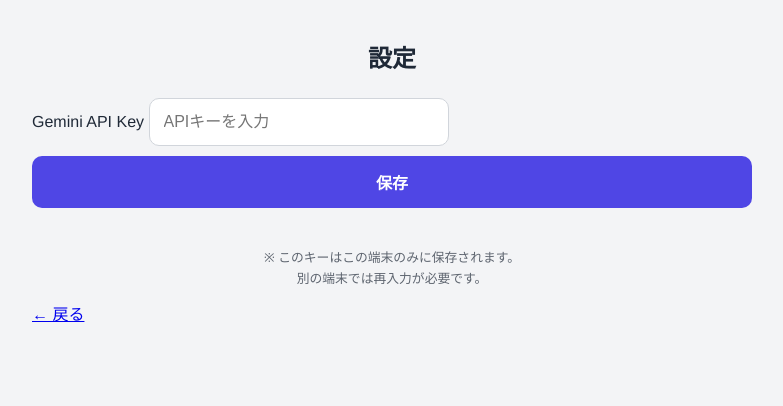
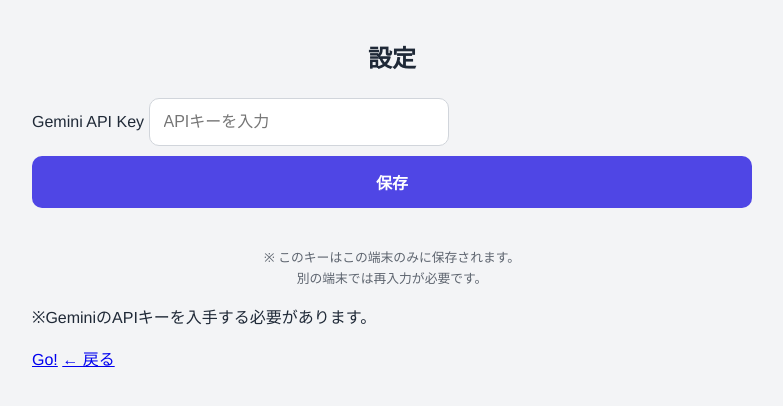
Before and after one commit to toshiria500/.github.io, a Flask app: template templates/Setting.html in a window 1280 px wide. Shown: the top 406 px of the page, without its empty margins (248-1031 px from the left). Run offline with Flask 3, Linux system fonts and the light colour scheme; the template is opened without the code that fills it, so the values that code supplies are empty; some web fonts are replaced.

Commit message:
Setting.html の更新

```diff
--- a/templates/Setting.html
+++ b/templates/Setting.html
@@ -21,6 +21,9 @@
     別の端末では再入力が必要です。
   </p>
 
+<p>※GeminiのAPIキーを入手する必要があります。</p>
+<a href="https://ai.google.dev/gemini-api/docs?hl=ja" class="link">Go!</a>
+
   <a href="../templates/gensokyo" class="back-link">← 戻る</a>
 </div>
 
```
